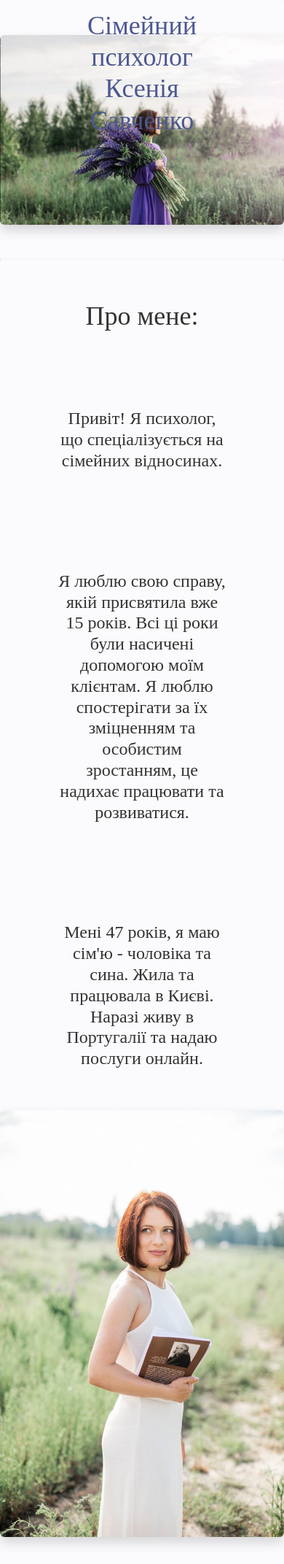
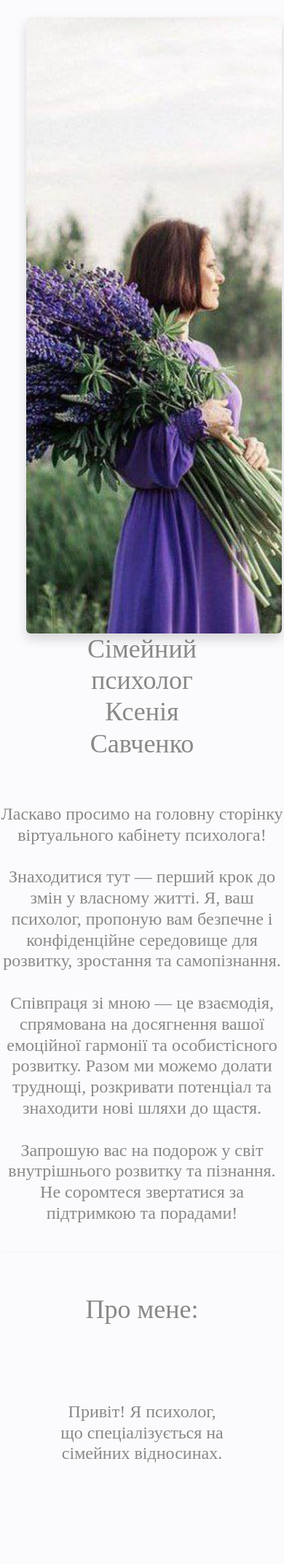
Before and after one commit to MargaritaKremen/final2, a Django app: page / in a window 390 px wide. Shown: the part 56-2199 px from the top of the page at 73% size. Run offline with Django 5.2, Linux system fonts and the light colour scheme; some libraries are stand-ins or nearby versions.

Commit message:
style almost ready

```diff
--- a/psychologist/main/static/main/style_about.css
+++ b/psychologist/main/static/main/style_about.css
@@ -1,11 +1,11 @@
 :root {
-    --primary-color: #d7dad653;
+    --primary-color: #eef0ed53;
     --button-color: #606a5c8f;
     --hover-color: #c3c6c695;
     --secondary-color: #fbfafc;
     --box-shadow: 0 5px 10px rgba(53, 52, 52, 0.159);
     --border-color: #1c073843;
-    --text-color: rgba(0, 0, 0, 0.8);
+    --text-color: #2e312d8f;
     --icon-color: #4d5891;
   }
   body {
@@ -35,9 +35,9 @@ h1,h2{
   padding-right: 5rem;
   color: var(--icon-color);
 }
-  h3 {
+  h3, h4 {
     color:var(--text-color);
-    font-family: 'Poppins', sans-serif;
+    font-family: 'Cormorant Garamond', serif;
 }
   .center {
     text-align: center;
@@ -62,15 +62,16 @@ h1,h2{
 }
 
 .full-width-img {
-    width: 100%;
+    width: 90%;
     height: 100vh;
     object-fit: cover; /* Сохраняет соотношение сторон и обрезает изображение, чтобы оно полностью заполнило блок */
+    margin-left: 2em;
 }
 
 .container-fluid.background_about {
   overflow: hidden;
   padding: 0;
-  margin: 0;
+  margin-top: -4em;
 }
   .number_color{
     color: var(--button-color);
@@ -132,7 +133,7 @@ h1,h2{
     padding-top: 60%;
   }
   .third_page{
-    background-color: var(--primary-color);
+    background-color: var(--secondary-color);
   }
   .primary-link {
     border-radius: 4px;
--- a/psychologist/main/static/style.css
+++ b/psychologist/main/static/style.css
@@ -12,11 +12,11 @@ body {
     padding: 0;
     background-color: #fbfafc;
     margin-left: 0;
-    font-family: 'Roboto', sans-serif;
+    font-family: 'Cormorant Garamond', serif;
 }
 h1, h2, h3{
     color: #2d3135;
-    font-family: 'Roboto', sans-serif;
+    font-family: 'Cormorant Garamond', serif;
 }
 .color-auyth{
     color: #6972a6;
--- a/psychologist/main/templates/main/index.html
+++ b/psychologist/main/templates/main/index.html
@@ -6,17 +6,39 @@
 <link rel="stylesheet" type="text/css" href="{% static 'main/style_about.css' %}">
 <!-- Ваш текст здесь -->
 <div class="container-fluid background_about">
-  <div class="row my-5">
-      <div class="col-md-12 position-relative">
-          <div class="center">
-              <img src="{% static 'main/Ksenija purple.jpg' %}" class="img-fluid shadow rounded" alt="photo" />
+  <p>
+      <div class="row my-5">
+          <div class="col-md-6">
+            <div class="center">
+                <img src="{% static 'main/Kswnija-fierst.jpg' %}" class="full-width-img shadow rounded" alt="photo" />
+            </div>
           </div>
-          <div class="overlay-text">
-              <h1 class="text-center custom-h1">Сімейний психолог</h1>
-              <h1 class="text-center custom-h1">Ксенія Савченко</h1>
+
+          <div class="col-md-6">
+              <div class="about-me-p">
+                  <h1 class="text-center custom-h2">Сімейний психолог</h1>
+                  <h1 class="text-center custom-h2">Ксенія Савченко</h1>
+                </br>
+              </div>
+
+
+              <div class="col-md-8 mx-auto ">
+                  <div class="about-me-p">
+                        <h2>
+                        Ласкаво просимо на головну сторінку віртуального кабінету психолога!
+                      </br></br>
+                        Знаходитися тут — перший крок до змін у власному житті. Я, ваш психолог, пропоную вам безпечне і конфіденційне середовище для розвитку, зростання та самопізнання.
+                      </br></br>
+                        Співпраця зі мною — це взаємодія, спрямована на досягнення вашої емоційної гармонії та особистісного розвитку. Разом ми можемо долати труднощі, розкривати потенціал та знаходити нові шляхи до щастя.
+                      </br></br>
+                        Запрошую вас на подорож у світ внутрішнього розвитку та пізнання. Не соромтеся звертатися за підтримкою та порадами!
+
+                        </h2>
+                    </div>
+                </div>
           </div>
       </div>
-  </div>
+    </p>
 </div>
 
 
```
Also changed, not shown: psychologist/blog/static/blog/blog_styles.css (+11 -7 lines), psychologist/blog/templates/blog/add_post.html (+4 -7 lines), psychologist/blog/templates/blog/article_list copy 2.html (+8 -2 lines), psychologist/db.sqlite3, psychologist/main/static/main/Kswnija-fierst.jpg (added), psychologist/media/avatars/IMG_20230403_115155.jpg (added).
